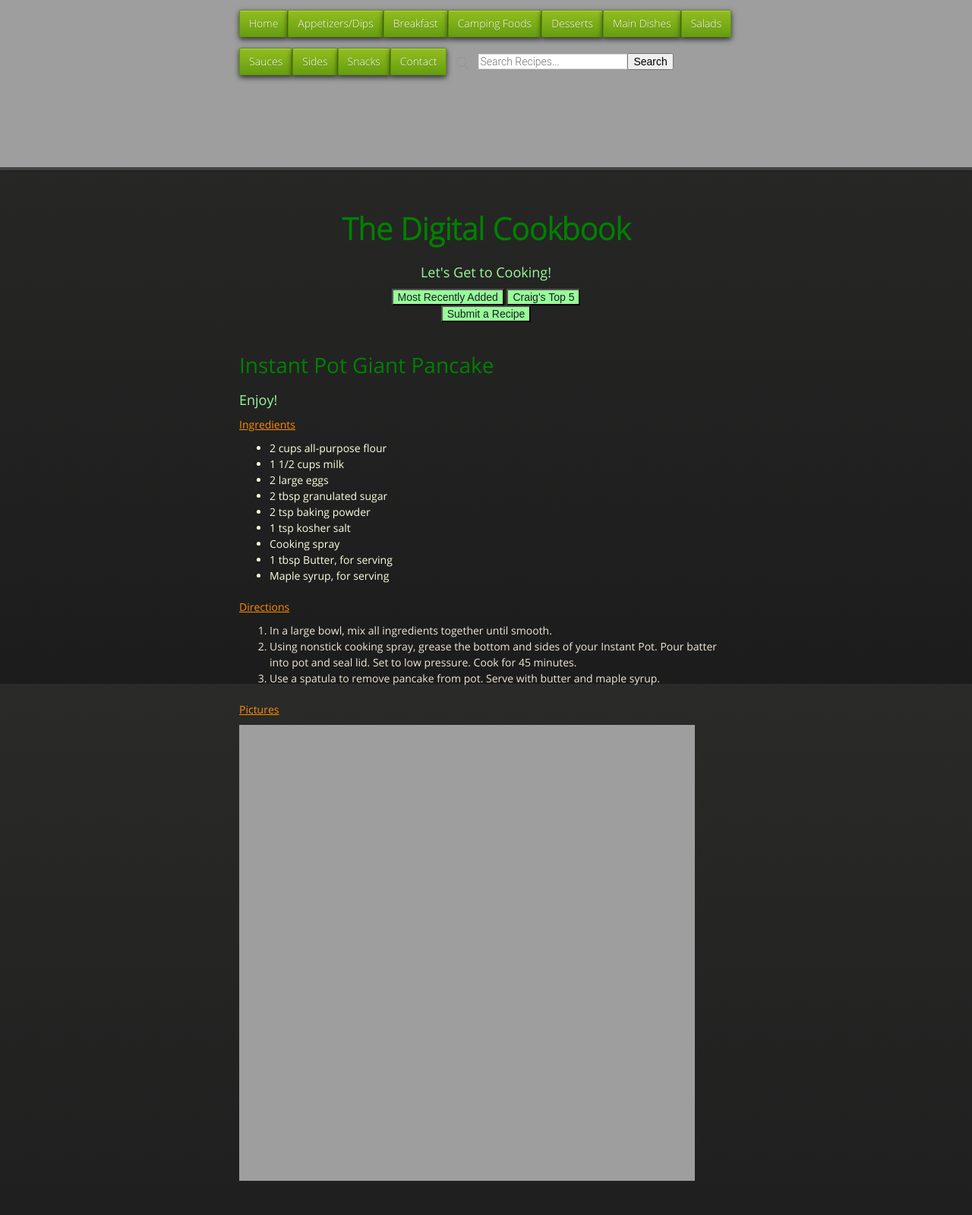
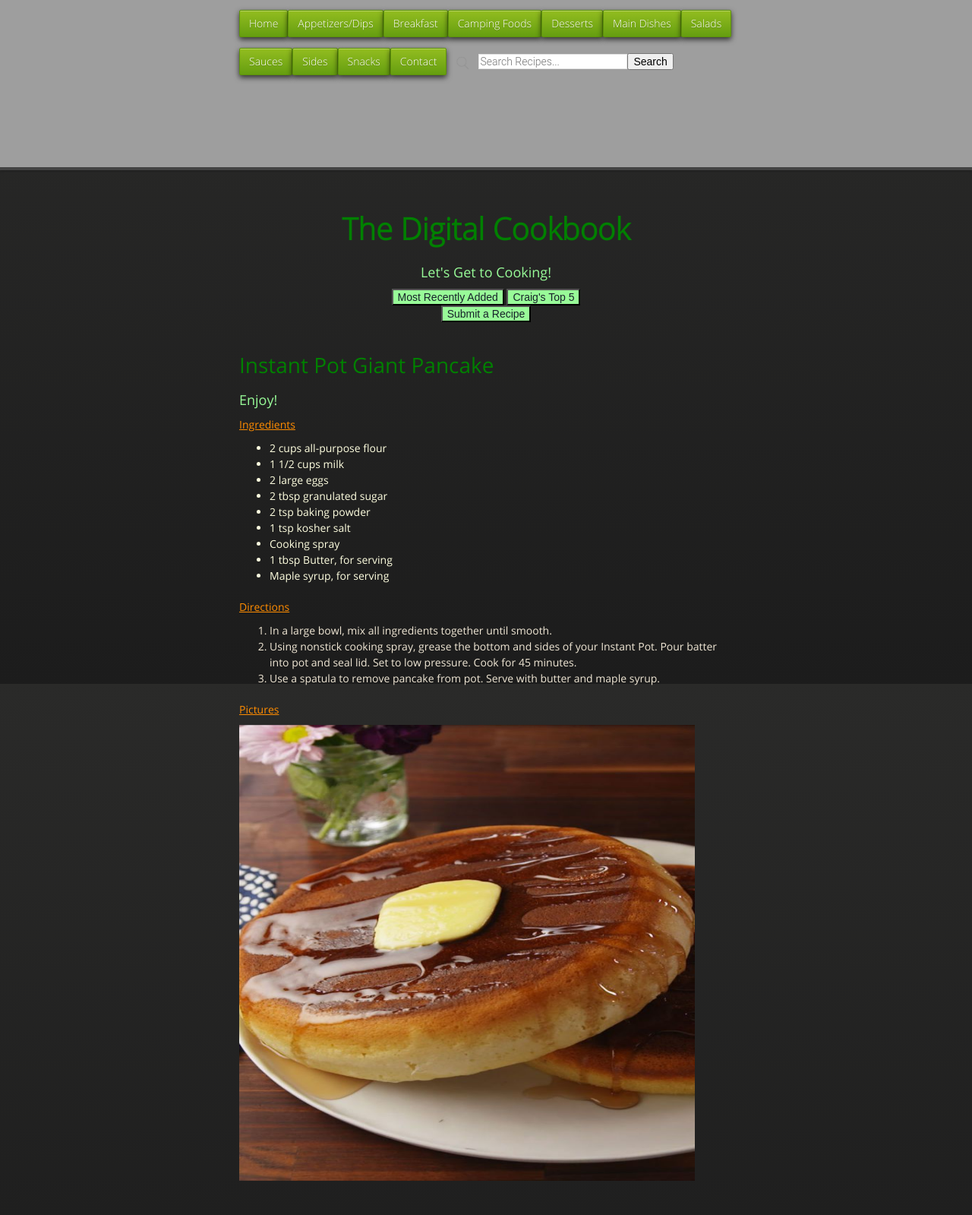
Before and after one commit to cmwillett/TheDigitalCookbook, a Jekyll site: the page built from Breakfast/InstantPotGiantPancake.md, in a window 1280 px wide. Shown: the whole page at 76% size. Built offline with Jekyll 4.4.1, drawn with Linux system fonts in a browser that asks for light colours; nearby versions of some CDN libraries.

Commit message:
fixing broken links

```diff
--- a/Breakfast/InstantPotGiantPancake.md
+++ b/Breakfast/InstantPotGiantPancake.md
@@ -24,4 +24,4 @@ tags: instant,pot,pancake,craig,kristen,willett
 3. Use a spatula to remove pancake from pot. Serve with butter and maple syrup.
 
 #### Pictures
-![]({{site.github.url}}/InstantPot/Images/GiantPancake.jpg){:height="600px" width="600px"}
+![]({{site.github.url}}/Breakfast/Images/InstantPotGiantPancake.jpg){:height="600px" width="600px"}
```
Also changed, not shown: Breakfast/Images/InstantPotGiantPancake.jpg (renamed from Breakfast/Images/GiantPancake.jpg).
